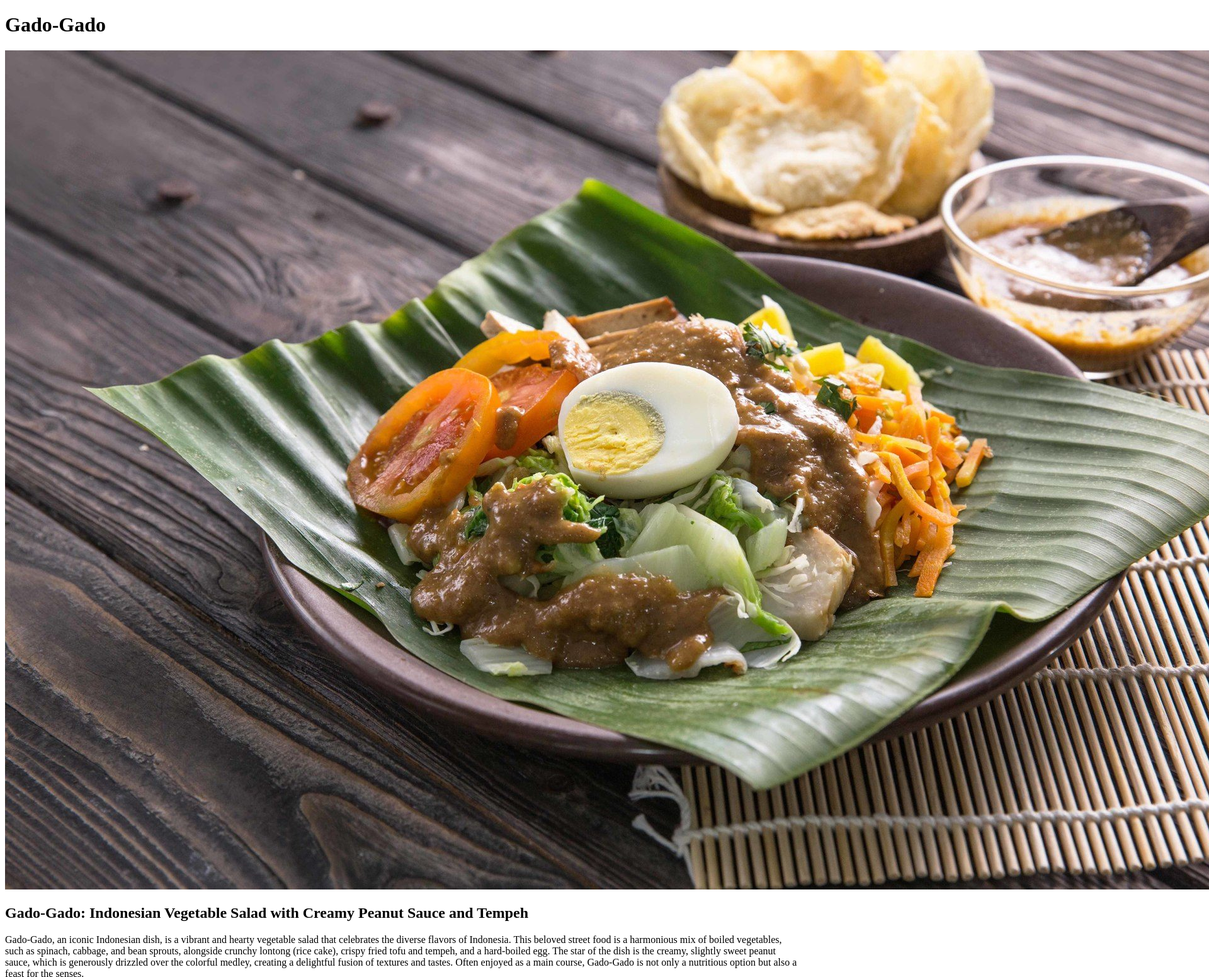
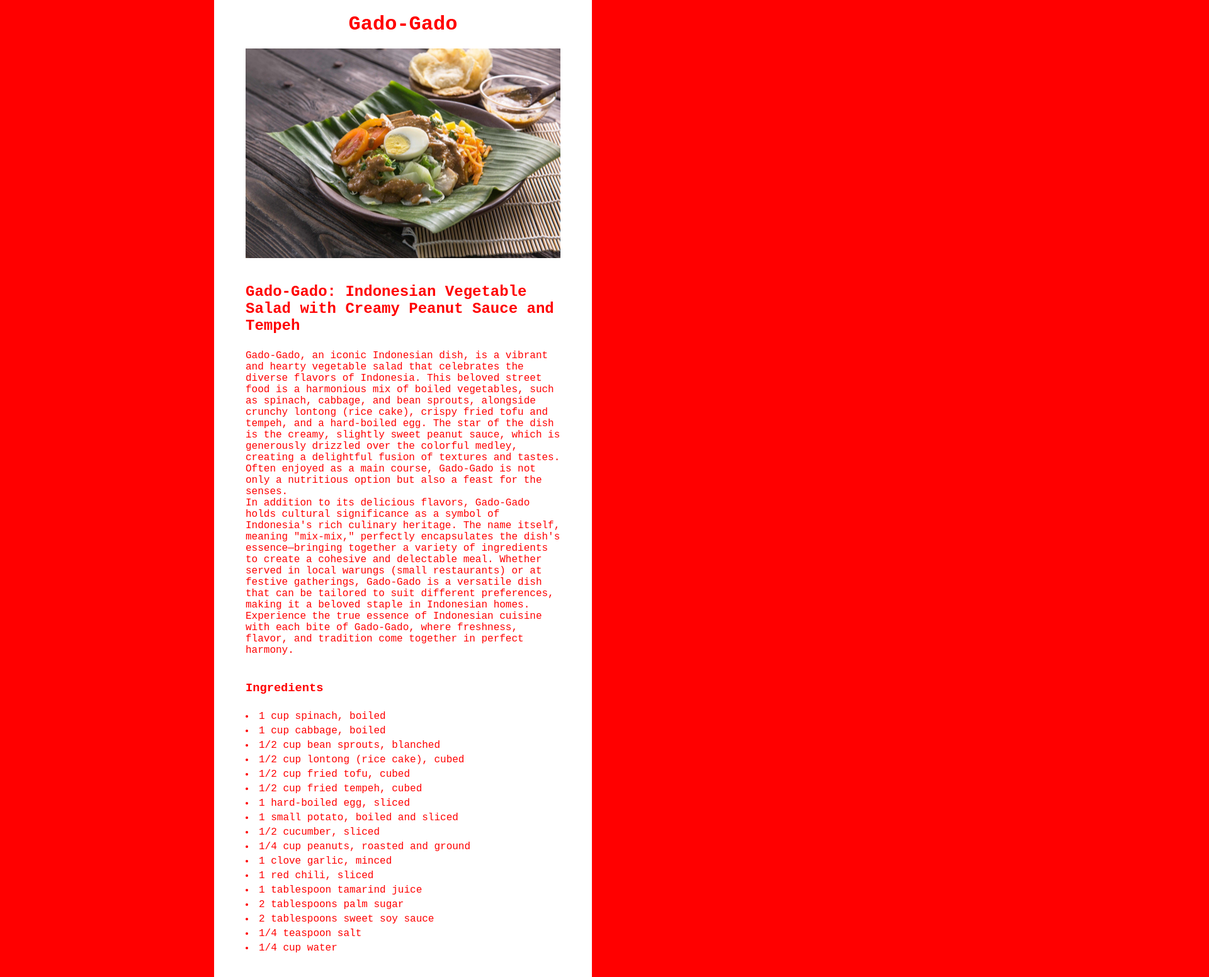
Before and after one commit to DebugVoyager/odin-recipes, a plain HTML site: page recipes/gado-gado.html in a window 1280 px wide. Shown: the top 1552 px of the page at 63% size, 1920 px wide, since content can reach past the window. Drawn offline with Linux system fonts and the light colour scheme.

Commit message:
Improve layout using box model

```diff
--- a/recipes/gado-gado.html
+++ b/recipes/gado-gado.html
@@ -7,11 +7,15 @@
     <link rel="stylesheet" href="../styles.css">
 </head>
 <body>
-    <h1>Gado-Gado</h1>
+    <div class="main-recipe-container">
+        <h1 class="main-title">Gado-Gado</h1>
         <img src="../img/gado-gado.jpg" alt="A plate of gado-gado." class="recipe-img">
+        <div class="recipe-text-container">
             <h2>Gado-Gado: Indonesian Vegetable Salad with Creamy Peanut Sauce and Tempeh</h2>
             <p>Gado-Gado, an iconic Indonesian dish, is a vibrant and hearty vegetable salad that celebrates the diverse flavors of Indonesia. This beloved street food is a harmonious mix of boiled vegetables, such as spinach, cabbage, and bean sprouts, alongside crunchy lontong (rice cake), crispy fried tofu and tempeh, and a hard-boiled egg. The star of the dish is the creamy, slightly sweet peanut sauce, which is generously drizzled over the colorful medley, creating a delightful fusion of textures and tastes. Often enjoyed as a main course, Gado-Gado is not only a nutritious option but also a feast for the senses.</p>
             <p>In addition to its delicious flavors, Gado-Gado holds cultural significance as a symbol of Indonesia's rich culinary heritage. The name itself, meaning "mix-mix," perfectly encapsulates the dish's essence—bringing together a variety of ingredients to create a cohesive and delectable meal. Whether served in local warungs (small restaurants) or at festive gatherings, Gado-Gado is a versatile dish that can be tailored to suit different preferences, making it a beloved staple in Indonesian homes. Experience the true essence of Indonesian cuisine with each bite of Gado-Gado, where freshness, flavor, and tradition come together in perfect harmony.</p>
+        </div>
+        <div class="recipe-text-container">
             <h3>Ingredients</h3>
             <ul>
                 <li>1 cup spinach, boiled</li>
@@ -32,6 +36,8 @@
                 <li>1/4 teaspoon salt</li>
                 <li>1/4 cup water</li>
             </ul>
+        </div>
+        <div class="recipe-text-container">
             <h3>Steps</h3>
             <ol>
                 <li>Boil the spinach, cabbage, and potato until tender. Drain and set aside.</li>
@@ -44,5 +50,7 @@
                 <li>Toss gently to mix all the ingredients with the sauce.</li>
                 <li>Serve immediately and enjoy your Gado-Gado!</li>
             </ol>
+        </div>
+    </div>
 </body>
 </html>
--- /dev/null
+++ b/styles.css
@@ -0,0 +1,77 @@
+html {
+    box-sizing: border-box;
+}
+
+*,
+*::after,
+*::before {
+    box-sizing: inherit;
+}
+
+* {
+    font-family: 'Courier New', Courier, monospace;
+    margin: 0;
+    padding: 0;
+    /* border: 2px solid black; */
+}
+
+body {
+    background-color: red;
+    color: red;
+}
+
+h3, h2 {
+    margin-bottom: 25px;
+}
+
+ul, ol {
+    list-style-position: inside;
+}
+
+ul li, ol li {
+    margin-bottom: 5px;
+}
+
+.main-list li {
+    text-align: center;
+    list-style-type: none;
+    margin: 5px 0;
+}
+
+.main-title {
+    text-align: center;
+    margin-bottom: 20px;
+    padding-top: 20px;
+}
+
+.home-body {
+    background-color: white;
+    color: red;
+}
+
+.recipe-img {
+    display: block;
+    height: auto;
+    width: 500px;
+    margin: 20px auto;
+}
+
+.recipe-text-container {
+    width: 500px;
+    margin: 40px auto;
+}
+
+.recipe-text-container:last-child {
+    margin-bottom: 0;
+    padding-bottom: 20px;
+}
+
+.main-recipe-container {
+    width: 600px;
+    margin: 0 auto;
+    background-color: white;
+}
+
+.main-recipe-container .recipe-text-container ol li:last-child {
+    margin-bottom: 0;
+}
```
Also changed, not shown: index.html (+4 -3 lines), recipes/opor-ayam.html (+9 -1 lines), recipes/rendang.html (+9 -1 lines). Lines whose indentation alone changed are shown as unchanged.
